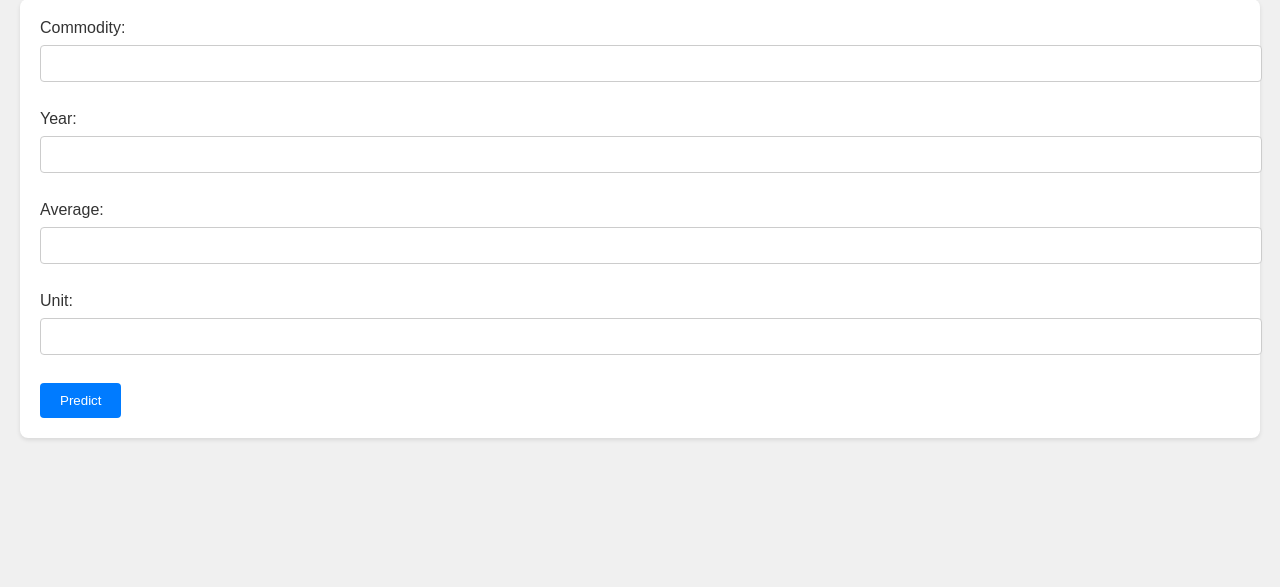
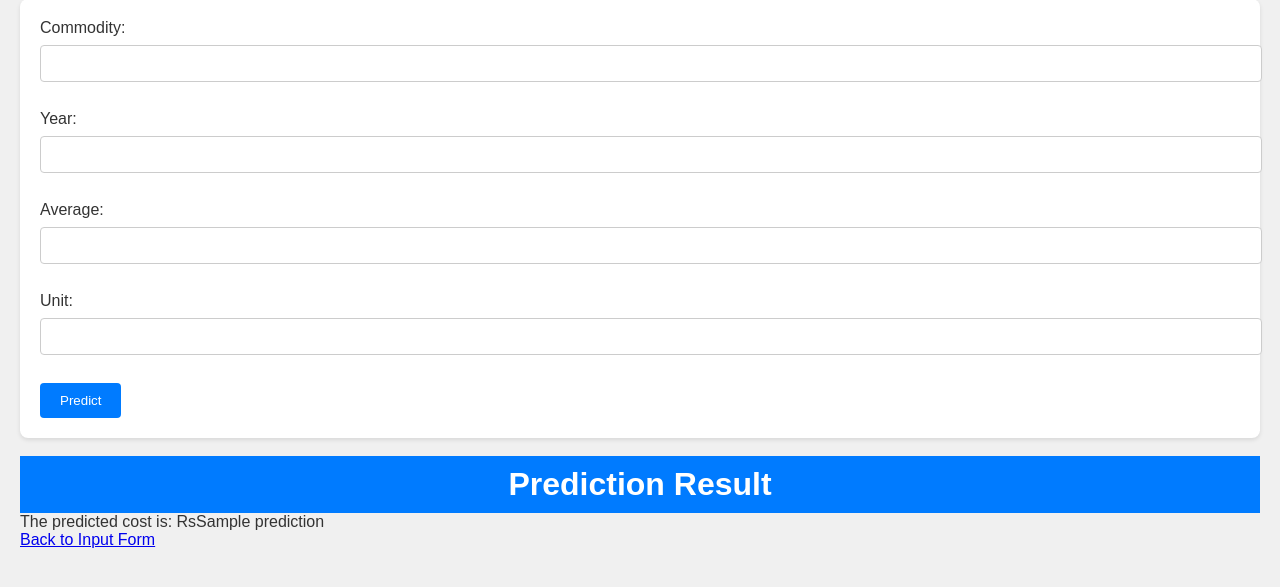
Before and after one commit to snehanegi25/Veggie_Fruit, a Flask app: template templates/index.html in a window 1280 px wide. Shown: the part 78-665 px from the top of the page. Run offline with Flask 3, Linux system fonts and the light colour scheme; the template is opened without the code that fills it: most values are stand-ins (such as "Sample title", 1, 10 or a date in 2020); parts of the project's set-up code (start-up, migrations or seed data) failed here and were passed over.

Commit message:
Update index.html

```diff
--- a/templates/index.html
+++ b/templates/index.html
@@ -25,5 +25,9 @@
 
         <input type="submit" value="Predict">
     </form>
+      <br>
+    <h1>Prediction Result</h1>
+    <p>The predicted cost is: Rs{{ prediction }}</p>
+    <p><a href="/">Back to Input Form</a></p>
 </body>
 </html>
```
